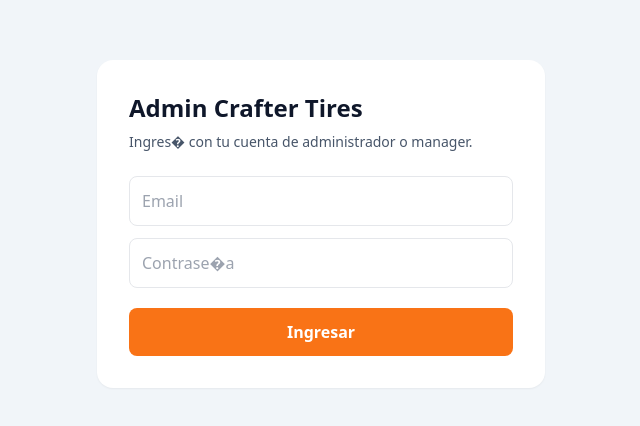
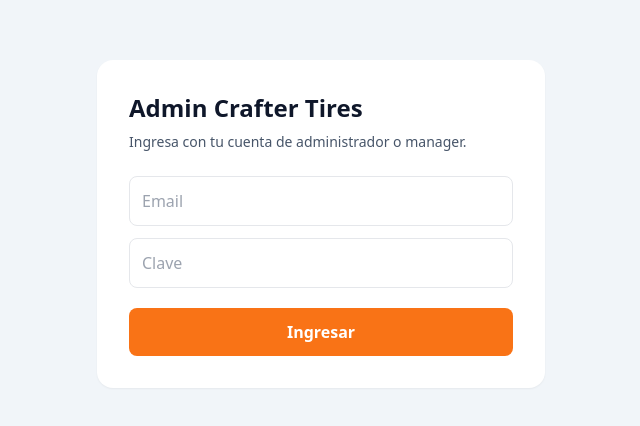
Before and after one commit to Skullby/Crafter-Tires, a Next.js app in the folder apps/admin/: page /login in a window 1280 px wide. Shown: the part 176-602 px from the top of the page, without its empty margins (319-959 px from the left). Built offline with nearby package versions, Linux system fonts and the light colour scheme.

Commit message:
fix admin login copy encoding

```diff
--- a/apps/admin/app/(auth)/login/page.tsx
+++ b/apps/admin/app/(auth)/login/page.tsx
@@ -25,7 +25,7 @@
             callbackUrl: "/"
           });
           if (!result?.ok) {
-            setError("Credenciales inv�lidas");
+            setError("Credenciales invalidas");
             setLoading(false);
             return;
           }
@@ -33,10 +33,10 @@
         }}
       >
         <h1 className="text-2xl font-bold">Admin Crafter Tires</h1>
-        <p className="mt-2 text-sm text-slate-600">Ingres� con tu cuenta de administrador o manager.</p>
+        <p className="mt-2 text-sm text-slate-600">Ingresa con tu cuenta de administrador o manager.</p>
         <div className="mt-6 space-y-3">
           <input className="w-full rounded-lg border p-3" name="email" type="email" required placeholder="Email" />
-          <input className="w-full rounded-lg border p-3" name="password" type="password" required placeholder="Contrase�a" />
+          <input className="w-full rounded-lg border p-3" name="password" type="password" required placeholder="Clave" />
         </div>
         {error ? <p className="mt-3 text-sm text-red-700">{error}</p> : null}
         <button disabled={loading} className="mt-5 w-full rounded-lg bg-accent p-3 font-semibold text-white" type="submit">
--- a/apps/admin/app/layout.tsx
+++ b/apps/admin/app/layout.tsx
@@ -3,7 +3,7 @@
 
 export const metadata: Metadata = {
   title: "Admin Crafter Tires",
-  description: "Panel de administraci�n de Crafter Tires"
+  description: "Panel de administracion de Crafter Tires"
 };
 
 export default function RootLayout({ children }: { children: React.ReactNode }) {
```
